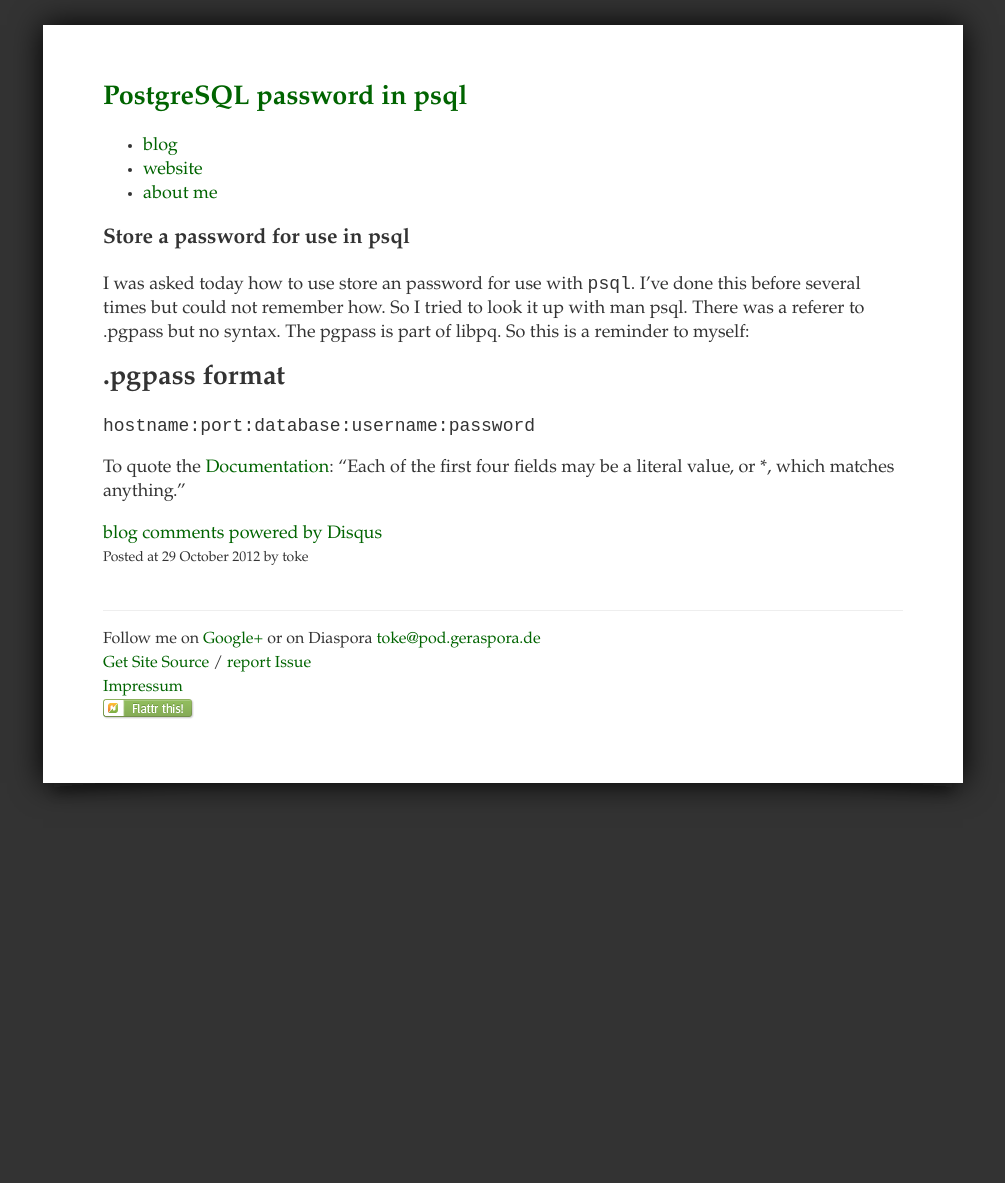
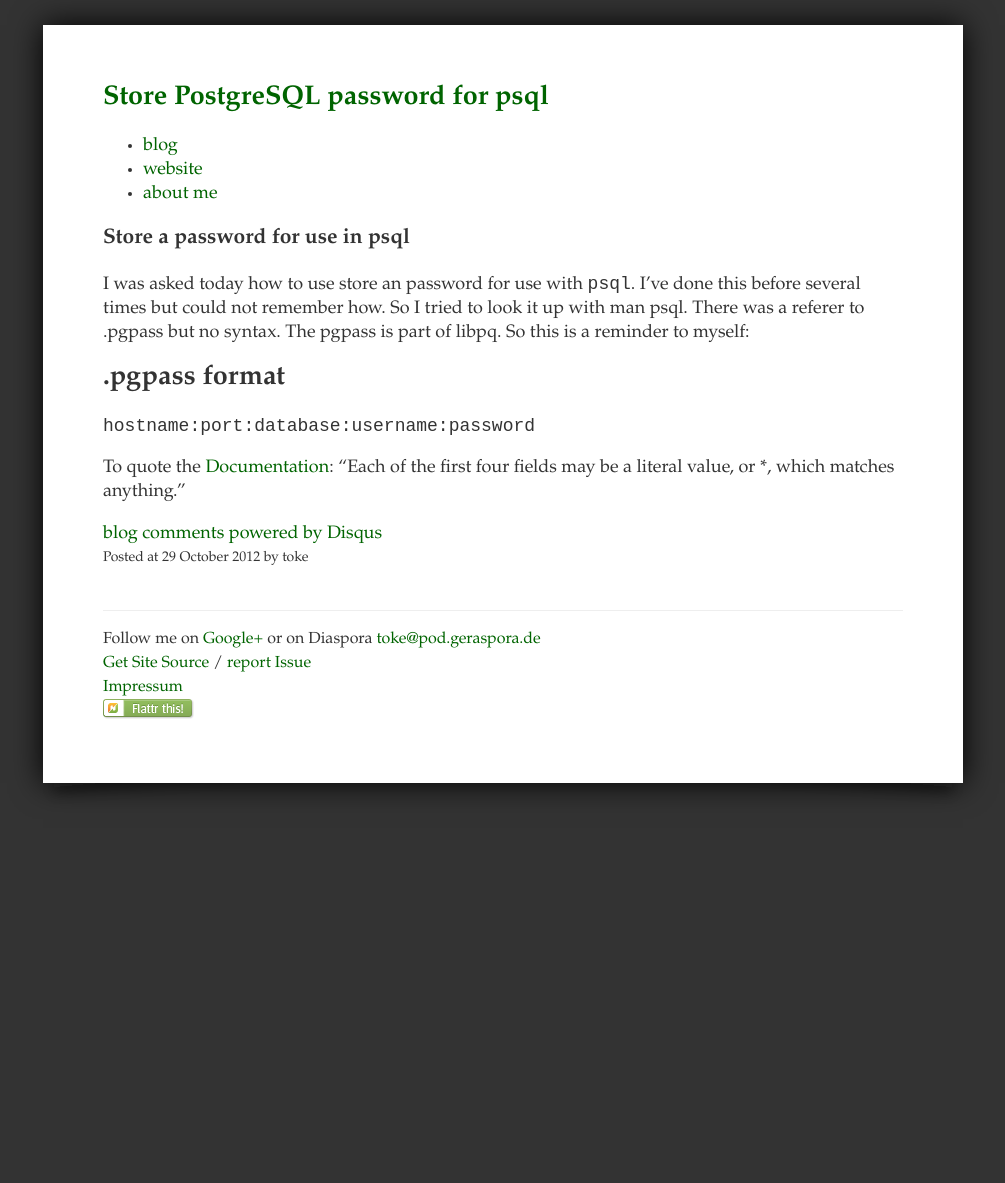
Before and after one commit to toke/toke.de, a Jekyll site: the page built from _posts/2012-02-28-pgpass.markdown, in a window 1280 px wide. Shown: the whole page, without its empty margins (137-1142 px from the left). Built offline with Jekyll 4.4.1, drawn with Linux system fonts in a browser that asks for light colours; comment, search, counter and statistics services are not loaded.

Commit message:
Some more corrections

```diff
--- a/_posts/2012-02-28-pgpass.markdown
+++ b/_posts/2012-02-28-pgpass.markdown
@@ -1,5 +1,5 @@
 ---
-title: "PostgreSQL password in psql"
+title: "Store PostgreSQL password for psql"
 layout: post
 categories: [blog, db]
 tags: [postgresql, psql, password, tipp]
```
